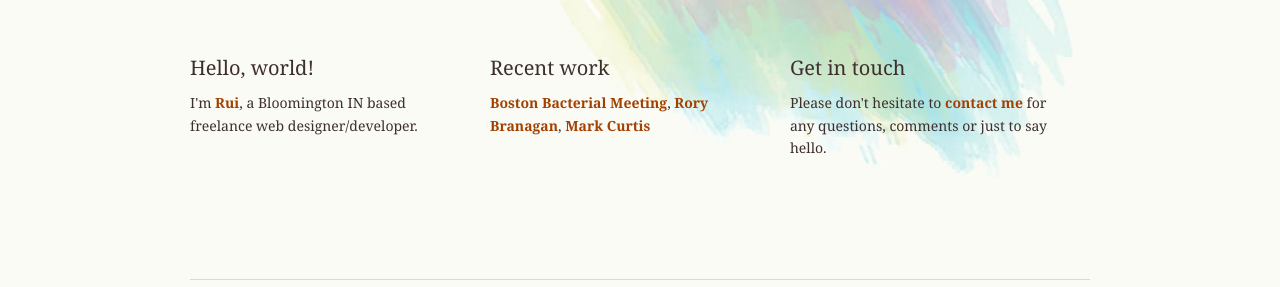
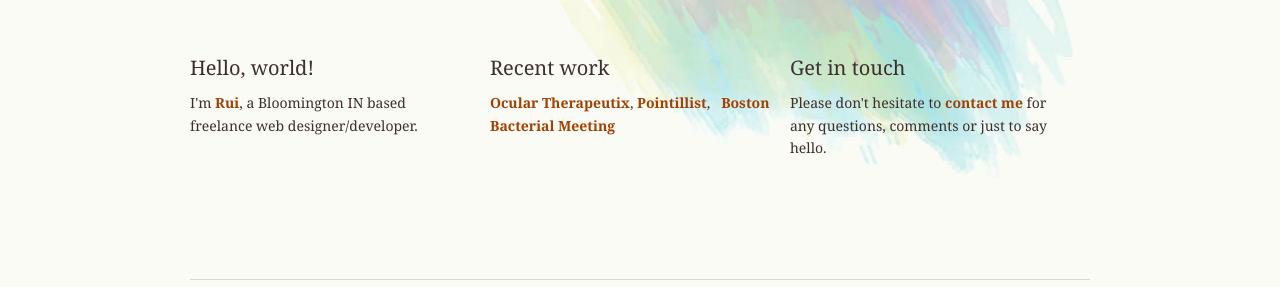
Before and after one commit to borderleft/borderleft.github.io, a Jekyll site: the page built from index.html, in a window 1280 px wide. Shown: the part 344-631 px from the top of the page. Built offline with Jekyll 4.4.1, drawn with Linux system fonts in a browser that asks for light colours.

Commit message:
Update homepage

```diff
--- a/index.html
+++ b/index.html
@@ -17,9 +17,9 @@
     <li>
         <h2>Recent work</h2>
         <p>
-            <a href="http://bostonbacterial.org/">Boston Bacterial Meeting</a>,
-            <a href="http://rorybranagan.com/">Rory Branagan</a>,
-            <a href="http://markcurtis.info/">Mark Curtis</a>
+            <a href="http://ocutx.com/">Ocular Therapeutix</a>,
+            <a href="http://pointillist.com/">Pointillist</a>, &nbsp;
+            <a href="http://bostonbacterial.org/">Boston Bacterial Meeting</a>
         </p>
     </li>
     <li>
```
